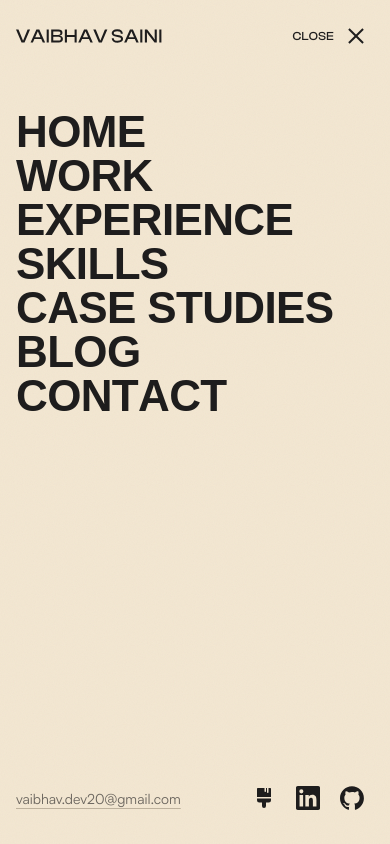
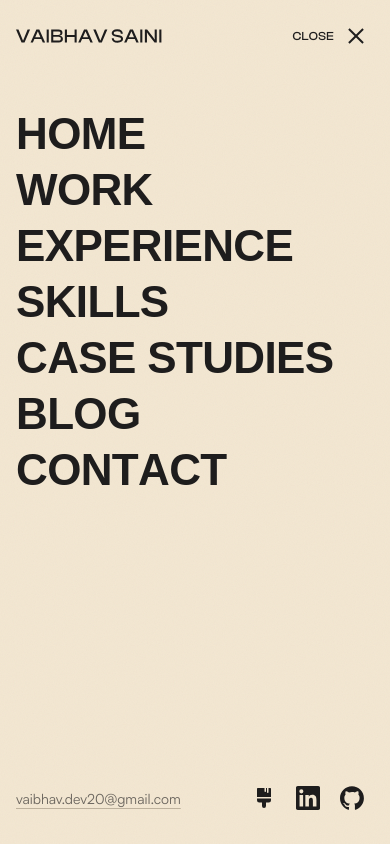
Before and after one commit to imVSaini/portfolio-v2, a Next.js app: page / in a window 390 px wide. Both pictures are taken after a click on the button "MENU". Shown: the top 844 px of the page. Built offline with nearby package versions, Linux system fonts and the light colour scheme; a web font is replaced by a local one.

Commit message:
feat(mobile-menu): adjust link spacing and increase minimum height for improved usability

```diff
--- a/src/components/layout/MobileMenu.tsx
+++ b/src/components/layout/MobileMenu.tsx
@@ -31,7 +31,7 @@ const NAV_LINK_CLASS_NAME =
   "group block overflow-hidden font-display uppercase aria-[current=page]:text-accent";
 
 const RISE_CLASS_NAME =
-  "flex min-h-11 items-center text-h2 font-semibold transition-transform delay-(--delay) duration-900 ease-out-expo group-starting-style/menu:translate-y-full group-ending-style/menu:translate-y-full group-ending-style/menu:delay-0 group-ending-style/menu:duration-500 group-ending-style/menu:ease-wipe motion-reduce:transition-none";
+  "flex min-h-12 items-center text-h2 font-semibold transition-transform delay-(--delay) duration-900 ease-out-expo group-starting-style/menu:translate-y-full group-ending-style/menu:translate-y-full group-ending-style/menu:delay-0 group-ending-style/menu:duration-500 group-ending-style/menu:ease-wipe motion-reduce:transition-none";
 
 const FADE_CLASS_NAME =
   "transition-[translate,opacity] delay-(--delay) duration-700 ease-out-expo group-starting-style/menu:translate-y-4 group-starting-style/menu:opacity-0 group-ending-style/menu:opacity-0 group-ending-style/menu:delay-0 group-ending-style/menu:duration-300 motion-reduce:transition-none";
@@ -175,7 +175,7 @@ export function MobileMenu({ className }: { className?: string }) {
             </Dialog.Close>
           </div>
           <nav aria-label="Mobile">
-            <ul className="flex flex-col">
+            <ul className="flex flex-col gap-2">
               {nav.map((item, i) => (
                 <li key={item.href}>
                   {item.kind === "section" && onHome ? (
```
Also changed, not shown: 1 other file (tests, documents, lock files or other folders).
